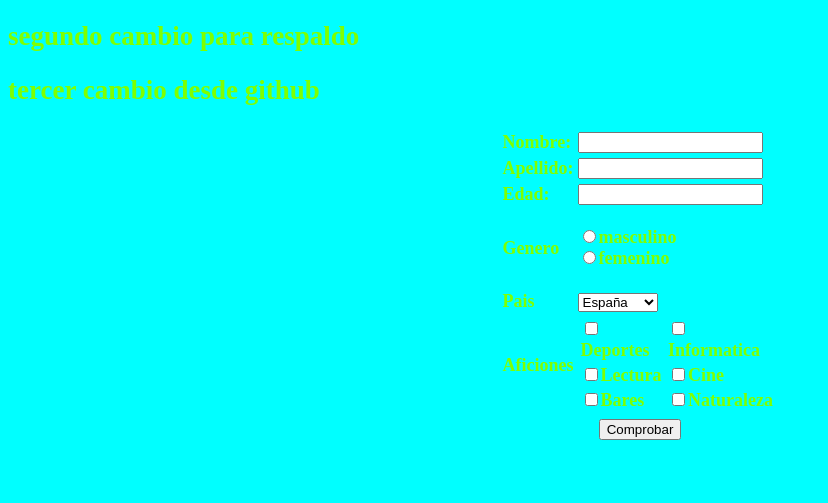
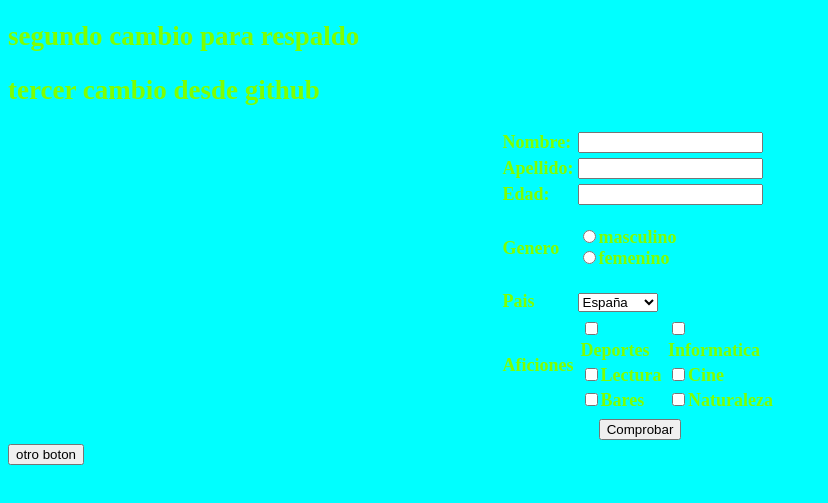
Before and after one commit to cesargutierrezg/cursoGit, a plain HTML site: page index.html in a window 1280 px wide. Shown: the part 69-572 px from the top of the page, without its empty margins (0-828 px from the left). Drawn offline with Linux system fonts and the light colour scheme.

Commit message:
agrego boton desde main

```diff
--- a/index.html
+++ b/index.html
@@ -79,5 +79,7 @@
     </div>
 
 
+
+    <input type="button" value="otro boton">
 </body>
 </html>
```
